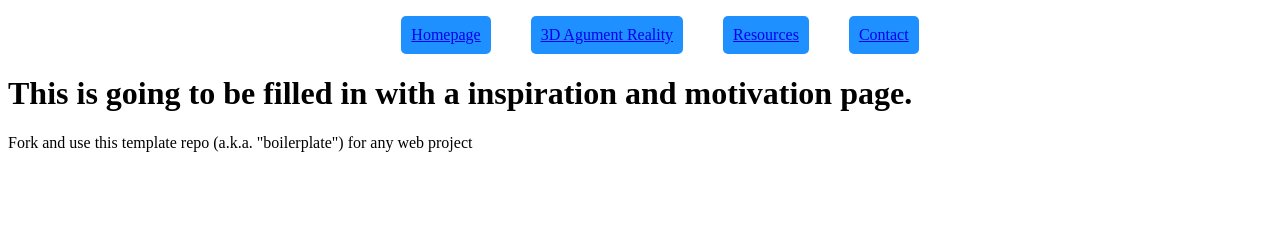
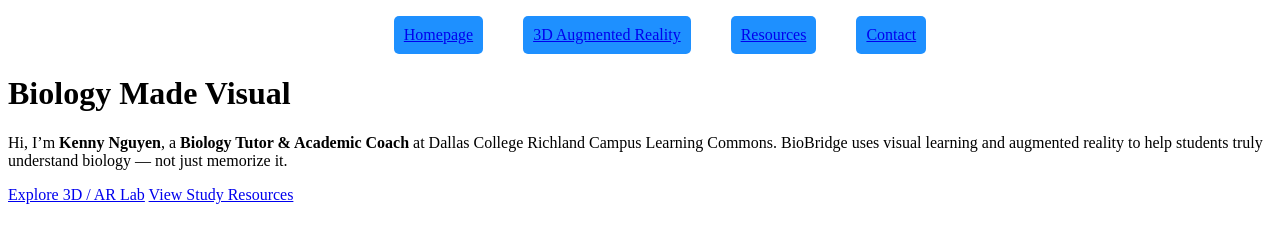
Before and after one commit to Kaehyuni/final-project-3dar, a plain HTML site: page index.html in a window 1280 px wide. Drawn offline with Linux system fonts and the light colour scheme.

Commit message:
Update index.html

```diff
--- a/index.html
+++ b/index.html
@@ -7,16 +7,30 @@
 	<link rel="stylesheet" href="styles.css">
 </head>
 <body>
+<!-- Navigation -->
   <nav>
     <ul>
       <li><a href="index.html">Homepage</a></li>
-    <li><a href="3dar.html">3D Agument Reality</a></li>
+      <li><a href="3dar.html">3D Augmented Reality</a></li>
       <li><a href="resources.html">Resources</a></li>
       <li><a href="contact.html">Contact</a></li>
     </ul>
   </nav>
-	<h1>This is going to be filled in with a inspiration and motivation page.</h1>
-	<p>Fork and use this template repo (a.k.a. "boilerplate") for any web project</p>
+
+<!-- Hero Section -->
+  <header class="hero">
+    <h1>Biology Made Visual</h1>
+    <p class="hero-text">
+      Hi, I’m <strong>Kenny Nguyen</strong>, a <strong>Biology Tutor & Academic Coach</strong> at
+      Dallas College Richland Campus Learning Commons.
+      BioBridge uses visual learning and augmented reality to help students truly understand biology —
+      not just memorize it.
+    </p>
+    <div class="hero-buttons">
+      <a href="3dar.html" class="button primary">Explore 3D / AR Lab</a>
+      <a href="resources.html" class="button secondary">View Study Resources</a>
+    </div>
+  </header>
 
 </body>
 </html>
```
Lines whose indentation alone changed are shown as unchanged.
